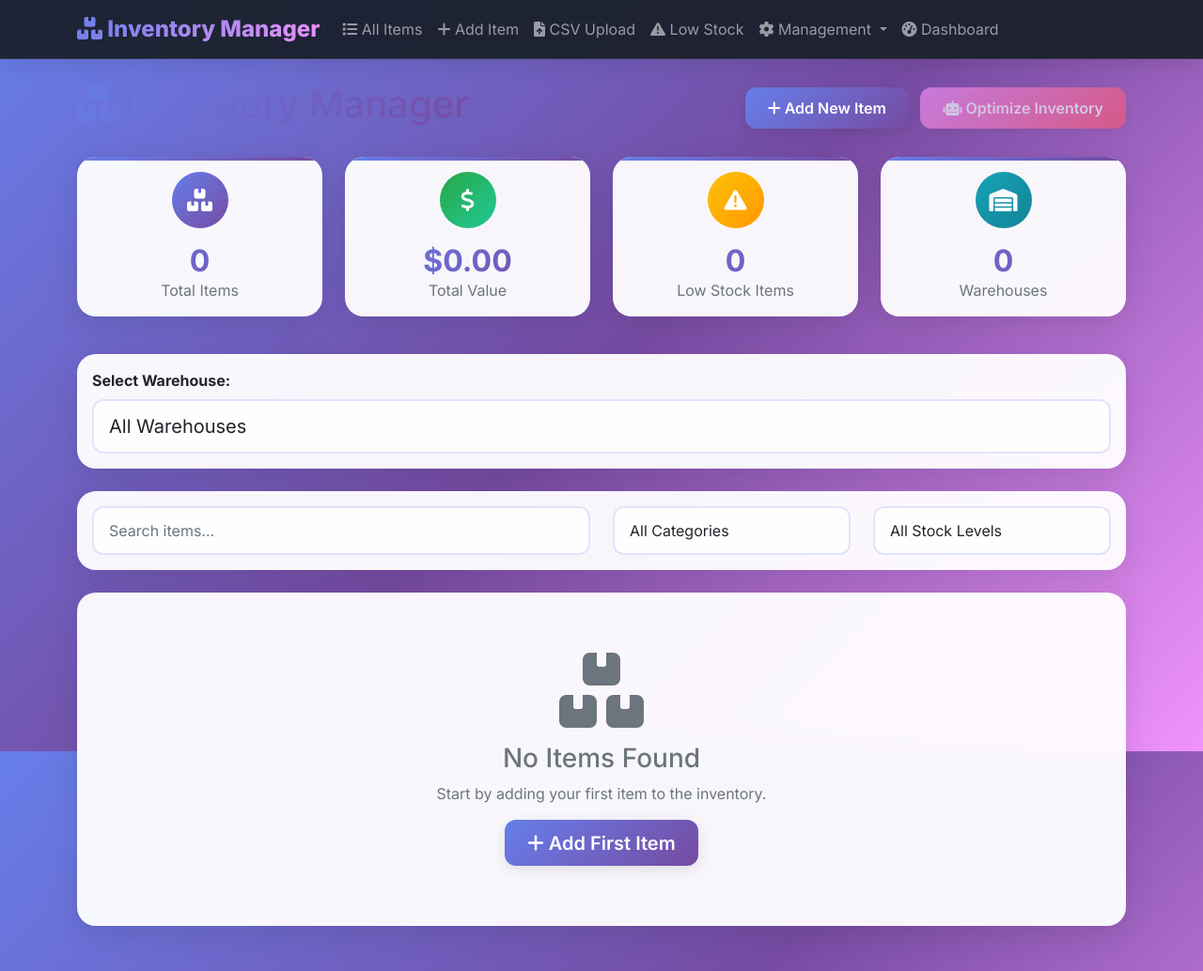
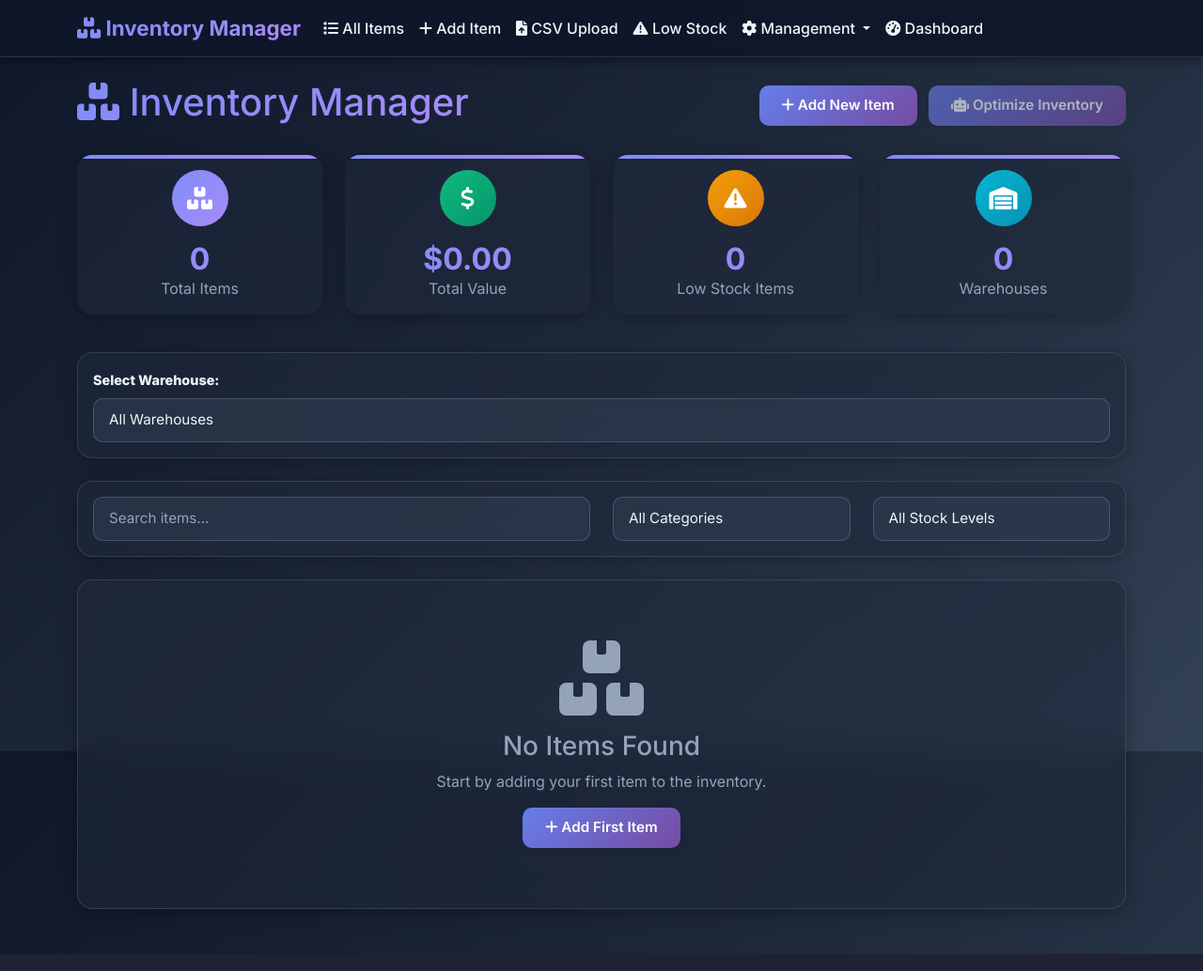
Before and after one commit to reynoldspravindev/databricks-lakebase-inventory, a Flask app: page / in a window 1280 px wide. Shown: the whole page at 94% size. Run offline with Flask 3, Linux system fonts and the light colour scheme; data that the repository does not hold is empty; some libraries are stand-ins or nearby versions.

Commit message:
Ui changes 2

```diff
--- a/templates/base.html
+++ b/templates/base.html
@@ -17,62 +17,89 @@
     <style>
         :root {
             --primary-gradient: linear-gradient(135deg, #667eea 0%, #764ba2 100%);
-            --success-gradient: linear-gradient(135deg, #f093fb 0%, #f5576c 100%);
+            --success-gradient: linear-gradient(135deg, #10b981 0%, #059669 100%);
             --card-gradient: linear-gradient(135deg, #667eea15 0%, #764ba215 100%);
-            --glass-bg: rgba(255, 255, 255, 0.1);
-            --glass-border: rgba(255, 255, 255, 0.2);
+            --glass-bg: rgba(255, 255, 255, 0.05);
+            --glass-border: rgba(255, 255, 255, 0.1);
+            --bg-primary: #0f172a;
+            --bg-secondary: #1e293b;
+            --bg-tertiary: #334155;
+            --text-primary: #f1f5f9;
+            --text-secondary: #94a3b8;
+            --border-color: rgba(148, 163, 184, 0.2);
         }
 
         body {
-            background: linear-gradient(135deg, #667eea 0%, #764ba2 50%, #f093fb 100%);
+            background: linear-gradient(135deg, #0f172a 0%, #1e293b 50%, #334155 100%);
             background-attachment: fixed;
             min-height: 100vh;
             font-family: 'Inter', -apple-system, BlinkMacSystemFont, 'Segoe UI', sans-serif;
+            color: var(--text-primary);
         }
 
-        /* Glassmorphism Cards */
+        /* Modern Cards */
         .card {
-            background: rgba(255, 255, 255, 0.95);
+            background: rgba(30, 41, 59, 0.6);
             backdrop-filter: blur(20px);
-            border: 1px solid rgba(255, 255, 255, 0.3);
-            border-radius: 20px;
-            box-shadow: 0 8px 32px rgba(0, 0, 0, 0.1);
+            border: 1px solid rgba(148, 163, 184, 0.2);
+            border-radius: 16px;
+            box-shadow: 0 4px 20px rgba(0, 0, 0, 0.3);
             transition: all 0.3s cubic-bezier(0.4, 0, 0.2, 1);
-            border: none;
         }
 
         .card:hover {
-            transform: translateY(-5px);
-            box-shadow: 0 12px 48px rgba(0, 0, 0, 0.15);
+            transform: translateY(-3px);
+            box-shadow: 0 8px 30px rgba(0, 0, 0, 0.4);
+            border-color: rgba(102, 126, 234, 0.3);
         }
 
         /* Modern Navbar */
         .navbar {
-            background: rgba(26, 32, 44, 0.95) !important;
+            background: rgba(15, 23, 42, 0.95) !important;
             backdrop-filter: blur(20px);
-            border-bottom: 1px solid rgba(255, 255, 255, 0.1);
-            box-shadow: 0 4px 24px rgba(0, 0, 0, 0.1);
+            border-bottom: 1px solid rgba(148, 163, 184, 0.2);
+            box-shadow: 0 2px 12px rgba(0, 0, 0, 0.5);
         }
 
         .navbar-brand {
-            font-weight: 800;
-            font-size: 1.5rem;
-            background: linear-gradient(135deg, #667eea, #f093fb);
+            font-weight: 700;
+            font-size: 1.4rem;
+            background: linear-gradient(135deg, #818cf8, #a78bfa);
             -webkit-background-clip: text;
             -webkit-text-fill-color: transparent;
             background-clip: text;
         }
 
+        .navbar-dark .navbar-nav .nav-link {
+            color: var(--text-primary) !important;
+            font-weight: 500;
+        }
+
+        .navbar-dark .navbar-nav .nav-link:hover {
+            color: #818cf8 !important;
+            background: rgba(129, 140, 248, 0.1);
+            border-radius: 8px;
+        }
+
+        .navbar-toggler {
+            border-color: rgba(148, 163, 184, 0.3);
+        }
+
+        .navbar-toggler-icon {
+            filter: brightness(0) invert(1);
+        }
+
         /* Modern Buttons */
         .btn {
-            border-radius: 12px;
+            border-radius: 10px;
             font-weight: 600;
-            padding: 0.6rem 1.5rem;
+            padding: 0.65rem 1.5rem;
             transition: all 0.3s ease;
             border: none;
-            box-shadow: 0 4px 15px rgba(0, 0, 0, 0.1);
+            box-shadow: 0 2px 8px rgba(0, 0, 0, 0.08);
             position: relative;
             overflow: hidden;
+            font-size: 0.95rem;
         }
 
         .btn-success {
@@ -83,42 +110,43 @@
         .btn-success:hover {
             background: linear-gradient(135deg, #5568d3, #653a8e);
             transform: translateY(-2px);
-            box-shadow: 0 6px 20px rgba(102, 126, 234, 0.4);
+            box-shadow: 0 4px 12px rgba(102, 126, 234, 0.3);
             color: white;
         }
 
         .btn-primary {
-            background: linear-gradient(135deg, #f093fb, #f5576c);
+            background: linear-gradient(135deg, #667eea, #764ba2);
             color: white;
         }
 
         .btn-primary:hover {
-            background: linear-gradient(135deg, #d67be5, #e04a5f);
+            background: linear-gradient(135deg, #5568d3, #653a8e);
             transform: translateY(-2px);
-            box-shadow: 0 6px 20px rgba(240, 147, 251, 0.4);
+            box-shadow: 0 4px 12px rgba(102, 126, 234, 0.3);
             color: white;
         }
 
         .btn-warning {
-            background: linear-gradient(135deg, #ffd89b, #19547b);
+            background: linear-gradient(135deg, #f59e0b, #d97706);
             color: white;
         }
 
         .btn-warning:hover {
-            background: linear-gradient(135deg, #ffc371, #0d3554);
+            background: linear-gradient(135deg, #d97706, #b45309);
             transform: translateY(-2px);
-            box-shadow: 0 6px 20px rgba(255, 193, 7, 0.4);
+            box-shadow: 0 4px 12px rgba(245, 158, 11, 0.3);
             color: white;
         }
 
         .btn-danger {
-            background: linear-gradient(135deg, #f5576c, #c23a4b);
+            background: linear-gradient(135deg, #ef4444, #dc2626);
+            color: white;
         }
 
         .btn-danger:hover {
-            background: linear-gradient(135deg, #e04a5f, #ad3342);
+            background: linear-gradient(135deg, #dc2626, #b91c1c);
             transform: translateY(-2px);
-            box-shadow: 0 6px 20px rgba(245, 87, 108, 0.4);
+            box-shadow: 0 4px 12px rgba(239, 68, 68, 0.3);
         }
 
         .btn-outline-info, .btn-outline-primary, .btn-outline-secondary {
@@ -191,25 +227,56 @@
 
         /* Status Badges */
         .badge {
-            padding: 0.5rem 1rem;
-            border-radius: 8px;
+            padding: 0.4rem 0.9rem;
+            border-radius: 6px;
             font-weight: 600;
-            font-size: 0.8rem;
+            font-size: 0.75rem;
+        }
+
+        .badge.bg-success {
+            background: linear-gradient(135deg, #10b981, #059669) !important;
+        }
+
+        .badge.bg-warning {
+            background: linear-gradient(135deg, #f59e0b, #d97706) !important;
+        }
+
+        .badge.bg-danger {
+            background: linear-gradient(135deg, #ef4444, #dc2626) !important;
         }
 
         /* Form Controls */
         .form-control, .form-select {
-            border-radius: 12px;
-            border: 2px solid rgba(102, 126, 234, 0.2);
-            padding: 0.75rem 1rem;
+            border-radius: 10px;
+            border: 1.5px solid rgba(148, 163, 184, 0.3);
+            padding: 0.7rem 1rem;
             transition: all 0.3s ease;
-            background: rgba(255, 255, 255, 0.9);
+            background: rgba(51, 65, 85, 0.5);
+            color: var(--text-primary);
+            font-size: 0.95rem;
         }
 
         .form-control:focus, .form-select:focus {
-            border-color: #667eea;
-            box-shadow: 0 0 0 4px rgba(102, 126, 234, 0.1);
-            background: white;
+            border-color: #818cf8;
+            box-shadow: 0 0 0 3px rgba(129, 140, 248, 0.2);
+            background: rgba(51, 65, 85, 0.8);
+            outline: none;
+            color: var(--text-primary);
+        }
+
+        .form-control::placeholder {
+            color: var(--text-secondary);
+        }
+
+        .form-label {
+            color: var(--text-primary);
+            font-weight: 600;
+            font-size: 0.9rem;
+            margin-bottom: 0.5rem;
+        }
+
+        .form-text {
+            color: var(--text-secondary);
         }
 
         /* Low Stock Styling */
@@ -336,7 +412,8 @@
         /* Statistics Cards */
         .stat-card {
             border: none;
-            background: rgba(255, 255, 255, 0.95);
+            background: rgba(30, 41, 59, 0.6);
+            backdrop-filter: blur(20px);
             transition: all 0.3s ease;
             position: relative;
             overflow: hidden;
@@ -349,12 +426,13 @@
             left: 0;
             right: 0;
             height: 4px;
-            background: linear-gradient(90deg, #667eea, #764ba2);
+            background: linear-gradient(90deg, #818cf8, #a78bfa);
         }
 
         .stat-card:hover {
-            transform: translateY(-10px);
-            box-shadow: 0 12px 48px rgba(0, 0, 0, 0.15);
+            transform: translateY(-8px);
+            box-shadow: 0 12px 48px rgba(0, 0, 0, 0.4);
+            border-color: rgba(129, 140, 248, 0.4);
         }
 
         .stat-icon {
@@ -369,29 +447,33 @@
         }
 
         .stat-icon.bg-primary {
-            background: linear-gradient(135deg, #667eea, #764ba2);
+            background: linear-gradient(135deg, #818cf8, #a78bfa);
         }
 
         .stat-icon.bg-success {
-            background: linear-gradient(135deg, #28a745, #20c997);
+            background: linear-gradient(135deg, #10b981, #059669);
         }
 
         .stat-icon.bg-warning {
-            background: linear-gradient(135deg, #ffc107, #ff9800);
+            background: linear-gradient(135deg, #f59e0b, #d97706);
         }
 
         .stat-icon.bg-info {
-            background: linear-gradient(135deg, #17a2b8, #138496);
+            background: linear-gradient(135deg, #06b6d4, #0891b2);
         }
 
         .stat-card h3 {
             font-size: 2rem;
             font-weight: 700;
             margin: 0;
-            background: linear-gradient(135deg, #667eea, #764ba2);
+            background: linear-gradient(135deg, #818cf8, #a78bfa);
             -webkit-background-clip: text;
             -webkit-text-fill-color: transparent;
             background-clip: text;
+        }
+
+        .stat-card .text-muted {
+            color: var(--text-secondary) !important;
         }
 
         /* Nav Link Active State */
@@ -402,9 +484,30 @@
 
         /* Card Header */
         .card-header {
-            background: linear-gradient(135deg, rgba(102, 126, 234, 0.1), rgba(118, 75, 162, 0.1));
-            border-bottom: 1px solid rgba(102, 126, 234, 0.2);
-            border-radius: 20px 20px 0 0 !important;
+            background: rgba(51, 65, 85, 0.5);
+            border-bottom: 1px solid rgba(148, 163, 184, 0.2);
+            border-radius: 16px 16px 0 0 !important;
+            color: var(--text-primary);
+        }
+
+        .card-title {
+            color: var(--text-primary);
+        }
+
+        .card-body {
+            color: var(--text-primary);
+        }
+
+        .text-muted {
+            color: var(--text-secondary) !important;
+        }
+
+        h1, h2, h3, h4, h5, h6 {
+            color: var(--text-primary);
+        }
+
+        strong {
+            color: var(--text-primary);
         }
 
         /* Input Group Buttons */
--- a/templates/index.html
+++ b/templates/index.html
@@ -6,7 +6,7 @@
 <div class="row">
     <div class="col-12">
         <div class="d-flex justify-content-between align-items-center mb-4">
-            <h1 style="background: linear-gradient(135deg, #667eea, #764ba2); -webkit-background-clip: text; -webkit-text-fill-color: transparent;">
+            <h1 style="background: linear-gradient(135deg, #818cf8, #a78bfa); -webkit-background-clip: text; -webkit-text-fill-color: transparent;">
                 <i class="fas fa-boxes"></i> Inventory Manager
             </h1>
             <div>
```
Also changed, not shown: other parts of templates/base.html (+37 -20 lines).
